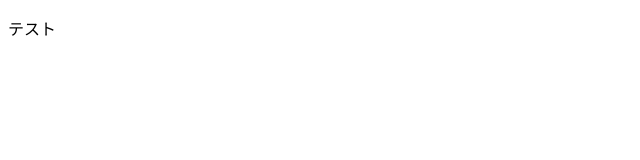
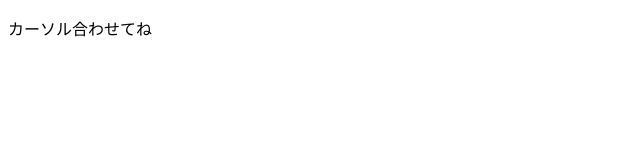
Before and after one commit to Kameppi/web2-9, a plain HTML site: page index.html in a window 1280 px wide. Shown: the whole page, without its empty margins (0-640 px from the left). Drawn offline with nearby package versions, Linux system fonts and the light colour scheme.

Commit message:
Update index.html

```diff
--- a/index.html
+++ b/index.html
@@ -22,6 +22,6 @@
     </style>
 </head>
 <body>
-    <p>テスト</p>
+    <p>カーソル合わせてね</p>
 </body>
 </html>
```
